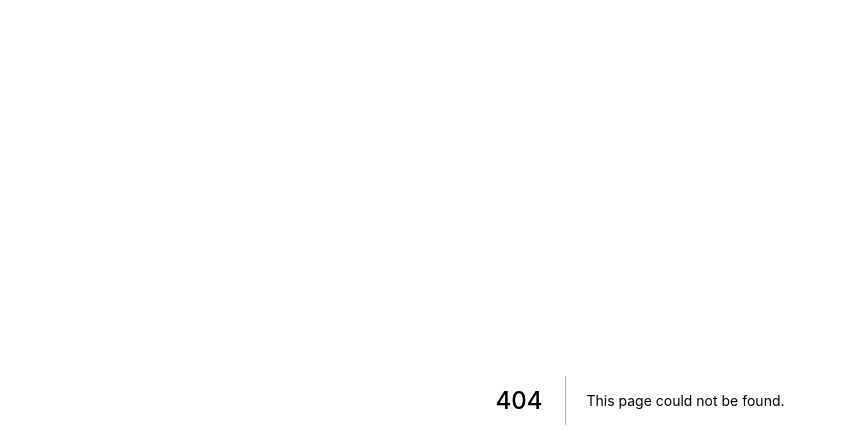
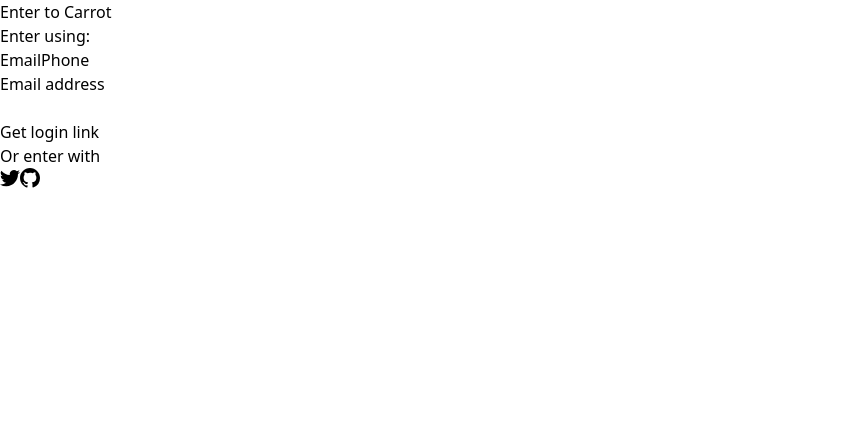
Before and after one commit to 20jun/carrot-market, a Next.js app: page /enter in a window 1280 px wide. Before the commit this address had no page. Shown: the top 448 px of the page, without its empty margins (0-846 px from the left). Built offline with nearby package versions, Linux system fonts and the light colour scheme.

Commit message:
#5.0 Introduction

```diff
--- /dev/null
+++ b/pages/enter.tsx
@@ -0,0 +1,75 @@
+import { useState } from "react";
+
+export default function Enter() {
+  const [method, setMethod] = useState<"email" | "phone">("email");
+  const onEmailClick = () => setMethod("email");
+  const onPhoneClick = () => setMethod("phone");
+
+  return (
+    <div>
+      <h3>Enter to Carrot</h3>
+      <div>
+        <div>
+          <h5>Enter using:</h5>
+          <div>
+            <button onClick={onEmailClick}>Email</button>
+            <button onClick={onPhoneClick}>Phone</button>
+          </div>
+        </div>
+        <form>
+          <label>
+            {method === "email" ? "Email address" : null}
+            {method === "phone" ? "Phone number" : null}
+          </label>
+          <div>
+            {method === "email" ? <input type="email" required /> : null}
+            {method === "phone" ? (
+              <div>
+                <span>+82</span>
+                <input type="number" required />
+              </div>
+            ) : null}
+          </div>
+          <button>
+            {method === "email" ? "Get login link" : null}
+            {method === "phone" ? "Get one-time password" : null}
+          </button>
+        </form>
+        <div>
+          <div>
+            <div />
+            <div>
+              <span>Or enter with</span>
+            </div>
+          </div>
+          <div>
+            <button>
+              <svg
+                className="h-5 w-5"
+                aria-hidden="true"
+                fill="currentColor"
+                viewBox="0 0 20 20"
+              >
+                <path d="M6.29 18.251c7.547 0 11.675-6.253 11.675-11.675 0-.178 0-.355-.012-.53A8.348 8.348 0 0020 3.92a8.19 8.19 0 01-2.357.646 4.118 4.118 0 001.804-2.27 8.224 8.224 0 01-2.605.996 4.107 4.107 0 00-6.993 3.743 11.65 11.65 0 01-8.457-4.287 4.106 4.106 0 001.27 5.477A4.073 4.073 0 01.8 7.713v.052a4.105 4.105 0 003.292 4.022 4.095 4.095 0 01-1.853.07 4.108 4.108 0 003.834 2.85A8.233 8.233 0 010 16.407a11.616 11.616 0 006.29 1.84" />
+              </svg>
+            </button>
+            <button>
+              <svg
+                className="h-5 w-5"
+                aria-hidden="true"
+                fill="currentColor"
+                viewBox="0 0 20 20"
+              >
+                <path
+                  fillRule="evenodd"
+                  d="M10 0C4.477 0 0 4.484 0 10.017c0 4.425 2.865 8.18 6.839 9.504.5.092.682-.217.682-.483 0-.237-.008-.868-.013-1.703-2.782.605-3.369-1.343-3.369-1.343-.454-1.158-1.11-1.466-1.11-1.466-.908-.62.069-.608.069-.608 1.003.07 1.531 1.032 1.531 1.032.892 1.53 2.341 1.088 2.91.832.092-.647.35-1.088.636-1.338-2.22-.253-4.555-1.113-4.555-4.951 0-1.093.39-1.988 1.029-2.688-.103-.253-.446-1.272.098-2.65 0 0 .84-.27 2.75 1.026A9.564 9.564 0 0110 4.844c.85.004 1.705.115 2.504.337 1.909-1.296 2.747-1.027 2.747-1.027.546 1.379.203 2.398.1 2.651.64.7 1.028 1.595 1.028 2.688 0 3.848-2.339 4.695-4.566 4.942.359.31.678.921.678 1.856 0 1.338-.012 2.419-.012 2.747 0 .268.18.58.688.482A10.019 10.019 0 0020 10.017C20 4.484 15.522 0 10 0z"
+                  clipRule="evenodd"
+                />
+              </svg>
+            </button>
+          </div>
+        </div>
+      </div>
+    </div>
+  );
+}
--- a/pages/index.tsx
+++ b/pages/index.tsx
@@ -1,100 +1,7 @@
 import type { NextPage } from "next";
 
 const Home: NextPage = () => {
-  return (
-    <div className="grid min-h-screen gap-10 bg-slate-400 py-20 px-20 lg:grid-cols-2 xl:grid-cols-3 xl:place-content-center">
-      <div className="flex flex-col justify-between rounded-3xl bg-white p-6 shadow-xl dark:bg-black">
-        <span className="text-2xl font-semibold dark:text-white">
-          Select Item
-        </span>
-        <ul>
-          <div className="my-2 flex justify-between ">
-            <span className="text-gray-500 dark:text-gray-100">Grey Chair</span>
-            <span className="font-semibold dark:text-white">$19</span>
-          </div>
-          <div className="my-2 flex justify-between ">
-            <span className="text-gray-500 dark:text-gray-100">Grey Chair</span>
-            <span className="font-semibold dark:text-white">$19</span>
-          </div>
-        </ul>
-
-        <div className="mt-2 flex justify-between border-t-2 border-dashed pt-2">
-          <span>Total</span>
-          <span className="font-semibold">$10</span>
-        </div>
-        <button
-          className="mx-auto mt-5 block w-3/4
-          rounded-xl bg-blue-500 p-3 text-center text-white
-          hover:bg-teal-500 hover:text-black
-          focus:bg-red-500
-          active:bg-yellow-500
-          dark:border
-          dark:border-white dark:bg-black
-          "
-        >
-          Checkout
-        </button>
-      </div>
-      <div className="group overflow-hidden rounded-3xl bg-white shadow-xl">
-        <div className="p-6 pb-14 xl:pb-40 portrait:bg-indigo-600 landscape:bg-teal-500">
-          <span className="text-2xl text-white">Profile</span>
-        </div>
-        <div className="relative -top-5 rounded-3xl bg-white p-6">
-          <div className="relative -top-16 flex items-end justify-between">
-            <div className="flex flex-col items-center">
-              <span className="text-xs text-gray-500">Orders</span>
-              <span className="font-medium">340</span>
-            </div>
-            <div className="h-24 w-24 rounded-full bg-zinc-300 transition-colors group-hover:bg-red-300" />
-            <div className="flex flex-col items-center">
-              <span className="text-xs text-gray-500">Spent</span>
-              <span className="font-medium">$340</span>
-            </div>
-          </div>
-          <div className="relative  -mt-14 -mb-5 flex flex-col items-center">
-            <span className="text-lg font-medium">Tony Molloy</span>
-            <span className="text-sm text-gray-500">미국</span>
-          </div>
-        </div>
-      </div>
-      <div className="rounded-3xl bg-white p-6 shadow-xl lg:col-span-2 xl:col-span-1">
-        <div className="mb-5 flex items-center justify-between">
-          <span>⬅️</span>
-          <div className="space-x-3">
-            <span>⭐️ 4.9</span>
-            <span className="rounded-md p-2 shadow-xl">💖</span>
-          </div>
-        </div>
-        <div className="mb-5 h-72 bg-zinc-400" />
-        <div className="flex flex-col">
-          <span className="text-xl font-medium">Swoon Lounge</span>
-          <span className="text-xs text-gray-500">Chair</span>
-          <div className="mt-3 mb-5 flex items-center justify-between">
-            <div className="space-x-2">
-              <button className="h-5 w-5 rounded-full bg-yellow-500 ring-yellow-500 ring-offset-2 transition focus:ring-2" />
-              <button className="h-5 w-5 rounded-full bg-indigo-500 ring-indigo-500 ring-offset-2 transition focus:ring-2" />
-              <button className="h-5 w-5 rounded-full bg-teal-500 ring-teal-500 ring-offset-2 transition focus:ring-2" />
-            </div>
-            <div className="flex items-center space-x-5">
-              <button className=" flex aspect-square w-8 items-center justify-center rounded-lg bg-blue-200 text-xl text-gray-500">
-                -
-              </button>
-              <span>1</span>
-              <button className=" flex aspect-square w-8 items-center justify-center rounded-lg bg-blue-200 text-xl text-gray-500">
-                +
-              </button>
-            </div>
-          </div>
-          <div className="flex items-center justify-between">
-            <span className="text-2xl font-medium">$450</span>
-            <button className="rounded-lg bg-blue-500 py-2 px-8 text-center text-xs text-white">
-              Add to cart
-            </button>
-          </div>
-        </div>
-      </div>
-    </div>
-  );
+  return null;
 };
 
 export default Home;
```
